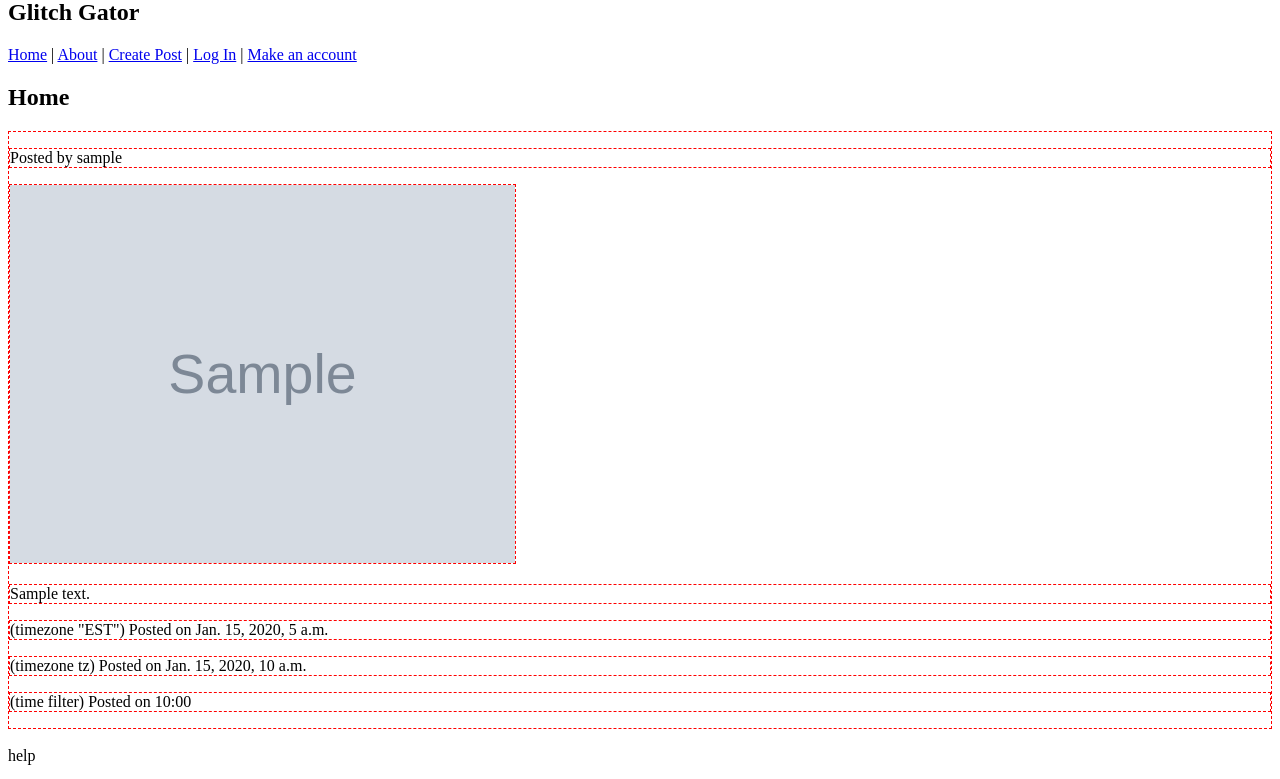
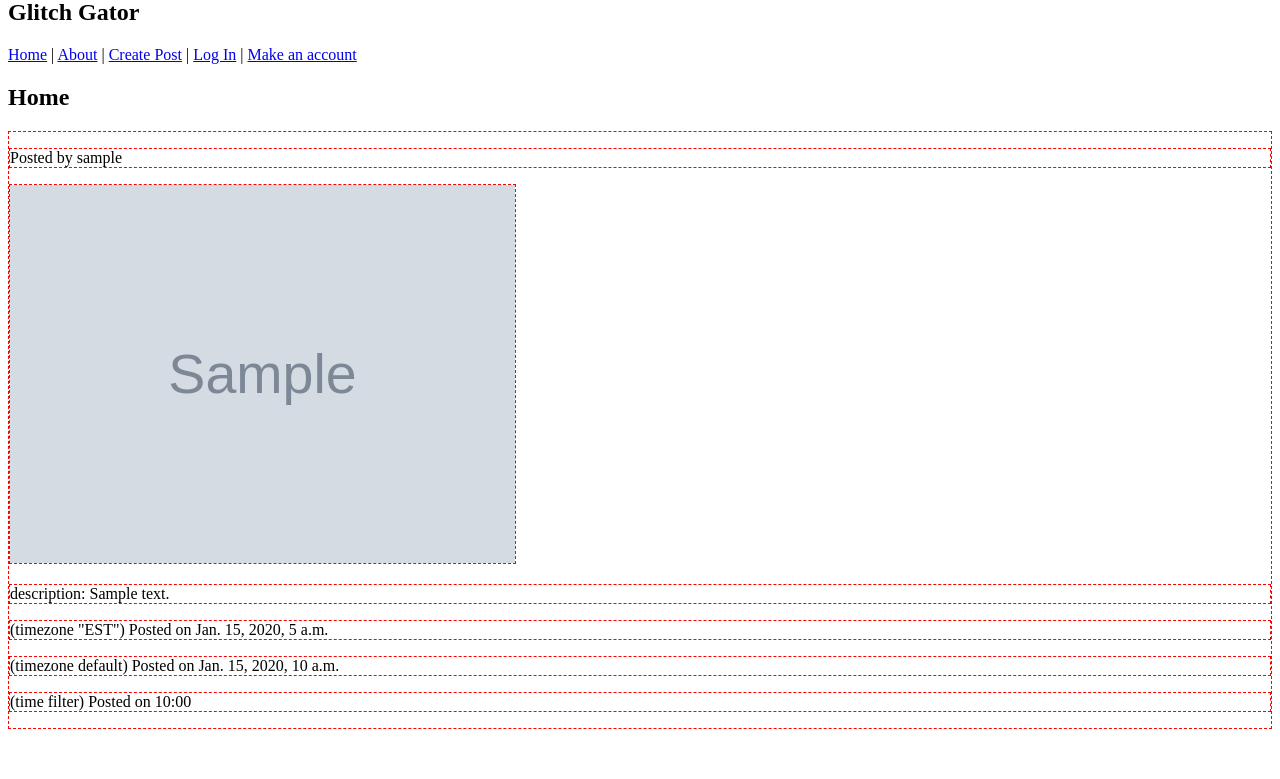
Before and after one commit to jordbort/capstone-glitch_generator, a Django app: page / in a window 1280 px wide. Shown: the part 21-800 px from the top of the page. Run offline with Django 4.2, Linux system fonts and the light colour scheme; tables that the repository leaves empty hold one stand-in row (values such as "Sample post"); grey boxes marked "Sample" are stand-in pictures.

Commit message:
Cleaning up code organization

```diff
--- a/main_app/templates/post_index.html
+++ b/main_app/templates/post_index.html
@@ -1,10 +1,12 @@
 {% extends 'base.html' %}
 
+{% load tz %}
 
 {% block title %}Home{% endblock %}
 
 {% block content %}
 <h2>Home</h2>
+
 {% for post in posts %}
 <!-- <p class="debug">A post exists!</p> -->
 <div class="debug">
@@ -14,26 +16,19 @@
     <p class="debug">Posted by {{post.user.username}}</p>
     <!-- <p class="debug">(post.image_url) {{post.image_url}}</p> -->
     <img src={{post.image_url}} class="debug" width="40%" height="auto" />
-    <p class="debug">{{post.description}}</p>
-
-    <!-- {% load tz %} -->
+    <p class="debug">description: {{post.description}}</p>
 
     {% timezone "EST" %}
     <p class="debug">(timezone "EST") Posted on {{post.created_at}}</p>
     {% endtimezone %}
 
-    <!-- {% timezone None %} -->
-    <p class="debug">(timezone tz) Posted on {{post.created_at}}</p>
-    <!-- {% endtimezone %} -->
-
-
+    <p class="debug">(timezone default) Posted on {{post.created_at}}</p>
     <p class="debug">(time filter) Posted on {{post.created_at|localtime|date:"H:i"}}</p>
-
 </div>
 <br />
 {% empty %}
+
 <p class="debug">There are no posts</p>
 {% endfor %}
-help {{USE_TZ}}
-<!-- {{users}} -->
+
 {% endblock %}
```
